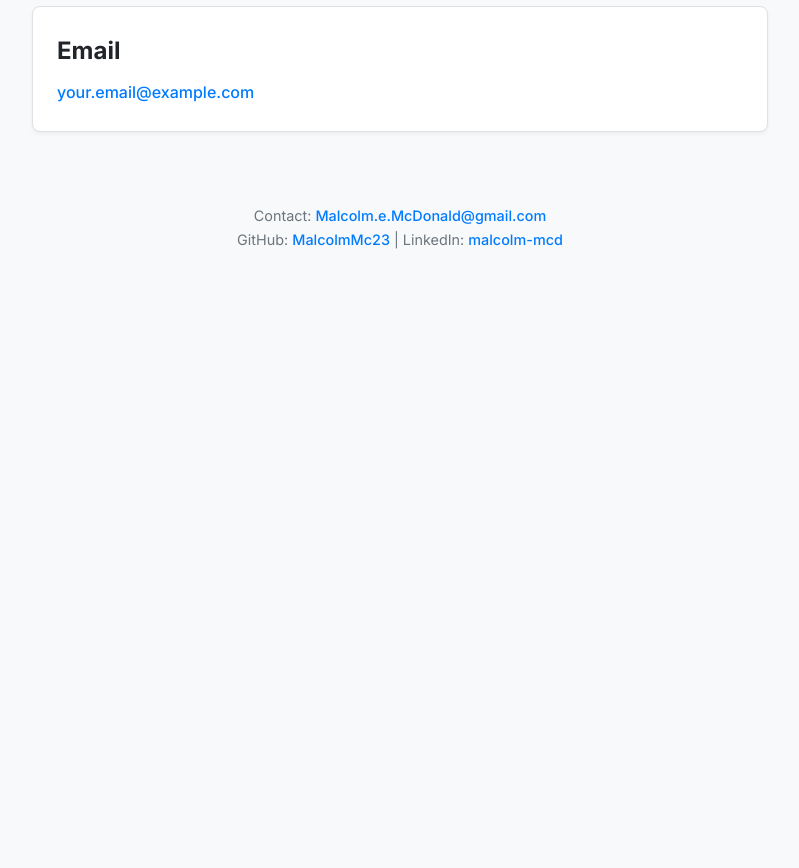
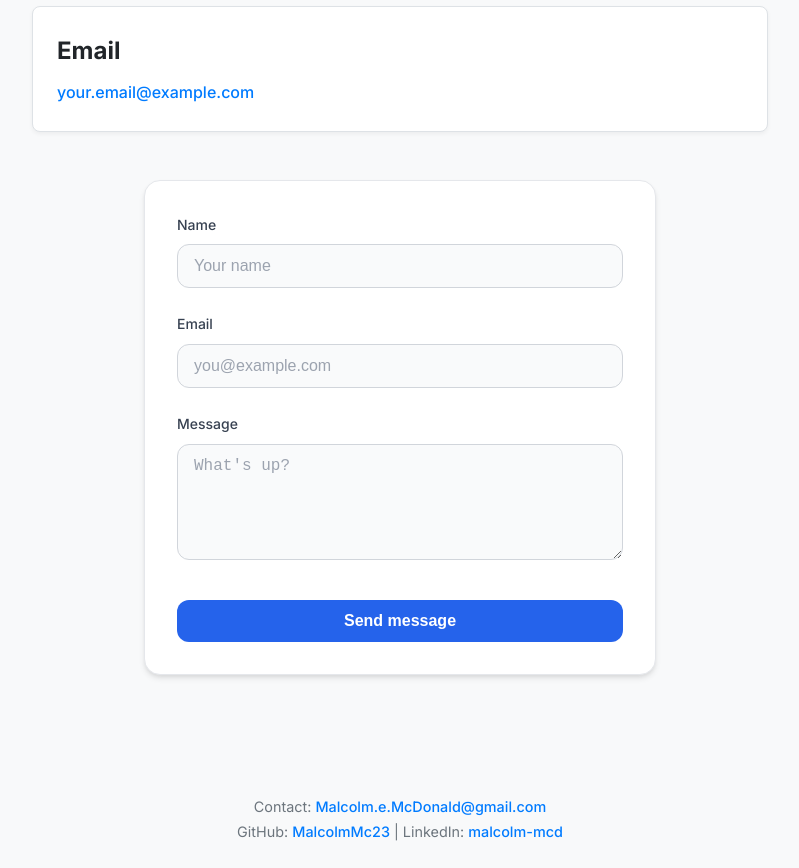
Before and after one commit to MalcolmMc23/MalcolmMcD.com, a React (Create React App) app: page /contact in a window 1280 px wide. Shown: the part 340-1208 px from the top of the page, without its empty margins (240-1039 px from the left). Before the commit the page ends 800 px from the top, so only its background shows below. Built offline with nearby package versions, Linux system fonts and the light colour scheme.

Commit message:
adding contact stuff

```diff
--- a/package.json
+++ b/package.json
@@ -7,6 +7,7 @@
     "@testing-library/jest-dom": "^6.6.3",
     "@testing-library/react": "^16.3.0",
     "@testing-library/user-event": "^13.5.0",
+    "lucide-react": "^0.501.0",
     "react": "^19.1.0",
     "react-dom": "^19.1.0",
     "react-icons": "^5.5.0",
--- /dev/null
+++ b/src/components/ContactForm/ContactForm.js
@@ -0,0 +1,131 @@
+import React, { useState } from 'react';
+import { CheckCircle } from "lucide-react";
+import styles from './ContactForm.module.css';
+
+/**
+ * ContactForm – Component using Netlify Forms.
+ */
+export default function ContactForm() {
+    const [sent, setSent] = useState(false);
+
+    // Helper to x-www-form-urlencode an object
+    const encode = (data) =>
+        Object.keys(data)
+            .map((key) =>
+                encodeURIComponent(key) + "=" + encodeURIComponent(data[key])
+            )
+            .join("&");
+
+    const handleSubmit = async (e) => {
+        e.preventDefault();
+        const form = e.currentTarget;
+
+        const data = {
+            "form-name": "contact", // Ensure this matches the form name attribute
+            name: form.name.value,
+            email: form.email.value,
+            message: form.message.value,
+        };
+
+        try {
+            await fetch("/", { // POST to the same path the form is on
+                method: "POST",
+                headers: { "Content-Type": "application/x-www-form-urlencoded" },
+                body: encode(data),
+            });
+            setSent(true);
+        } catch (error) {
+            console.error("Form submission error:", error);
+            alert("Whoops! Something went wrong – please try again later.");
+        }
+    };
+
+    if (sent) {
+        return (
+            <div className={styles.successContainer}>
+                <CheckCircle size={56} className={styles.successIcon} />
+                <h2 className={styles.successHeading}>Thanks for reaching out!</h2>
+                <p className={styles.successText}>
+                    I'll get back to you as soon as I can.
+                </p>
+            </div>
+        );
+    }
+
+    return (
+        <section className={styles.formSection}>
+            {/* IMPORTANT: Netlify needs a plain HTML version of the form at deploy time.
+          You can achieve this by:
+          1. Keeping a simple HTML file with the form structure in your public folder.
+          2. Or ensuring this form structure is present in your prerendered/static output.
+          The `data-netlify="true"` and hidden `form-name` input are crucial. */}
+            <form
+                name="contact" // This name must match the hidden input's value
+                method="POST"
+                data-netlify="true"
+                netlify-honeypot="bot-field" // Optional: honeypot for spam protection
+                onSubmit={handleSubmit}
+                className={styles.contactForm}
+            >
+                {/* Hidden input for Netlify to identify the form */}
+                <input type="hidden" name="form-name" value="contact" />
+
+                {/* Honeypot anti-spam field (hidden) */}
+                <p className={styles.hiddenField} aria-hidden="true">
+                    <label>
+                        Don't fill this out if you're human: <input name="bot-field" />
+                    </label>
+                </p>
+
+                <div className={styles.formGroup}>
+                    <label htmlFor="name" className={styles.formLabel}>
+                        Name
+                    </label>
+                    <input
+                        id="name"
+                        name="name"
+                        type="text"
+                        required
+                        placeholder="Your name"
+                        className={styles.formInput}
+                    />
+                </div>
+
+                <div className={styles.formGroup}>
+                    <label htmlFor="email" className={styles.formLabel}>
+                        Email
+                    </label>
+                    <input
+                        id="email"
+                        name="email"
+                        type="email"
+                        required
+                        placeholder="you@example.com"
+                        className={styles.formInput}
+                    />
+                </div>
+
+                <div className={styles.formGroupMessage}>
+                    <label htmlFor="message" className={styles.formLabel}>
+                        Message
+                    </label>
+                    <textarea
+                        id="message"
+                        name="message"
+                        rows={5}
+                        required
+                        placeholder="What's up?"
+                        className={styles.formTextarea}
+                    />
+                </div>
+
+                <button
+                    type="submit"
+                    className={styles.submitButton}
+                >
+                    Send message
+                </button>
+            </form>
+        </section>
+    );
+}
--- /dev/null
+++ b/src/components/ContactForm/ContactForm.module.css
@@ -0,0 +1,153 @@
+.successContainer {
+    display: flex;
+    flex-direction: column;
+    align-items: center;
+    justify-content: center;
+    padding: 8rem 1rem;
+    text-align: center;
+}
+
+.successIcon {
+    margin-bottom: 1rem;
+    color: #10B981; /* Emerald 500 */
+}
+
+.successHeading {
+    font-size: 1.875rem; /* text-3xl */
+    font-weight: 600;   /* font-semibold */
+    margin-bottom: 0.5rem; /* Add some space below heading */
+}
+
+.successText {
+    margin-top: 0.5rem; /* mt-2 */
+    max-width: 28rem;  /* max-w-md */
+    color: #4B5563;   /* text-gray-600 */
+}
+
+.formSection {
+    display: flex;
+    align-items: center;
+    justify-content: center;
+    padding: 3rem 1rem; /* Adjusted padding */
+    /* background-color: #f9fafb; /* Optional: light gray background for the section */
+}
+
+.contactForm {
+    width: 100%;
+    max-width: 32rem; /* max-w-lg */
+    border-radius: 1rem; /* rounded-2xl */
+    border: 1px solid #e5e7eb; /* border-gray-200 */
+    background-color: #ffffff; /* bg-white */
+    padding: 2rem; /* p-8 */
+    box-shadow: 0 4px 6px -1px rgba(0, 0, 0, 0.1), 0 2px 4px -1px rgba(0, 0, 0, 0.06); /* shadow-lg */
+    /* Consider adding backdrop-filter if needed and supported */
+}
+
+.hiddenField {
+    display: none;
+}
+
+.formGroup {
+    margin-bottom: 1.5rem; /* mb-6 */
+}
+
+.formGroupMessage {
+    margin-bottom: 2rem; /* mb-8 */
+}
+
+
+.formLabel {
+    display: block;
+    margin-bottom: 0.5rem; /* mb-2 */
+    font-size: 0.875rem; /* text-sm */
+    font-weight: 500;   /* font-medium */
+    color: #374151;   /* text-gray-700 */
+}
+
+.formInput,
+.formTextarea {
+    width: 100%;
+    border-radius: 0.75rem; /* rounded-xl */
+    border: 1px solid #D1D5DB; /* border-gray-300 */
+    background-color: #f9fafb; /* bg-gray-50 - slight contrast */
+    padding: 0.75rem 1rem; /* Adjusted padding */
+    font-size: 1rem;
+    color: #1f2937; /* text-gray-800 */
+    transition: border-color 0.2s ease-in-out, box-shadow 0.2s ease-in-out;
+}
+
+.formInput::placeholder,
+.formTextarea::placeholder {
+    color: #9ca3af; /* text-gray-400 */
+}
+
+
+.formInput:focus,
+.formTextarea:focus {
+    outline: none;
+    border-color: #3B82F6; /* focus:border-blue-500 */
+    box-shadow: 0 0 0 3px rgba(96, 165, 250, 0.5); /* focus:ring-4 focus:ring-blue-200 equivalent */
+}
+
+.formTextarea {
+    min-height: 100px; /* Ensure textarea has a decent minimum height */
+    resize: vertical; /* Allow vertical resize */
+}
+
+.submitButton {
+    display: inline-flex;
+    width: 100%;
+    align-items: center;
+    justify-content: center;
+    border-radius: 0.75rem; /* rounded-xl */
+    background-color: #2563EB; /* bg-blue-600 */
+    padding: 0.75rem 1.5rem; /* px-6 py-3 */
+    font-weight: 600; /* font-semibold */
+    font-size: 1rem;
+    color: white; /* text-white */
+    transition: background-color 0.2s ease-in-out;
+    border: none;
+    cursor: pointer;
+}
+
+.submitButton:hover {
+    background-color: #1D4ED8; /* hover:bg-blue-700 */
+}
+
+.submitButton:focus {
+    outline: none;
+    box-shadow: 0 0 0 4px rgba(96, 165, 250, 0.7); /* focus:ring-4 focus:ring-blue-400 */
+}
+
+/* Basic dark mode example (add more specific styles if needed) */
+/* You might need a global mechanism to toggle dark mode */
+/* @media (prefers-color-scheme: dark) {
+    .contactForm {
+        border-color: #4b5563; // dark:border-gray-700/60
+        background-color: rgba(17, 24, 39, 0.8); // dark:bg-gray-900/60 approximation
+    }
+
+    .formLabel {
+        color: #d1d5db; // dark text color
+    }
+
+    .formInput, .formTextarea {
+        background-color: rgba(55, 65, 81, 0.8); // dark:bg-gray-800/80
+        border-color: #4b5563; // dark:border-gray-600
+        color: #f3f4f6; // dark text
+    }
+
+     .formInput:focus,
+    .formTextarea:focus {
+        border-color: #60A5FA; // dark:focus:ring-blue-600 border part
+        box-shadow: 0 0 0 3px rgba(59, 130, 246, 0.6); // dark:focus:ring-blue-600 ring part
+    }
+
+    .submitButton {
+        background-color: #3B82F6; // dark:bg-blue-500
+    }
+
+    .submitButton:hover {
+        background-color: #2563EB; // dark:hover:bg-blue-600
+    }
+} */
--- a/src/pages/ContactPage.js
+++ b/src/pages/ContactPage.js
@@ -1,5 +1,6 @@
 import React from 'react';
 import styles from './ContactPage.module.css'; // Assuming you might want some styling
+import ContactForm from '../components/ContactForm/ContactForm';
 
 function ContactPage() {
     return (
@@ -29,7 +30,8 @@
                  */}
             </section>
 
-            {/* You could also add a contact form component here later */}
+            {/* Add the Netlify contact form */}
+            <ContactForm />
         </main>
     );
 }
```
Also changed, not shown: 1 other file (tests, documents, lock files or other folders).
